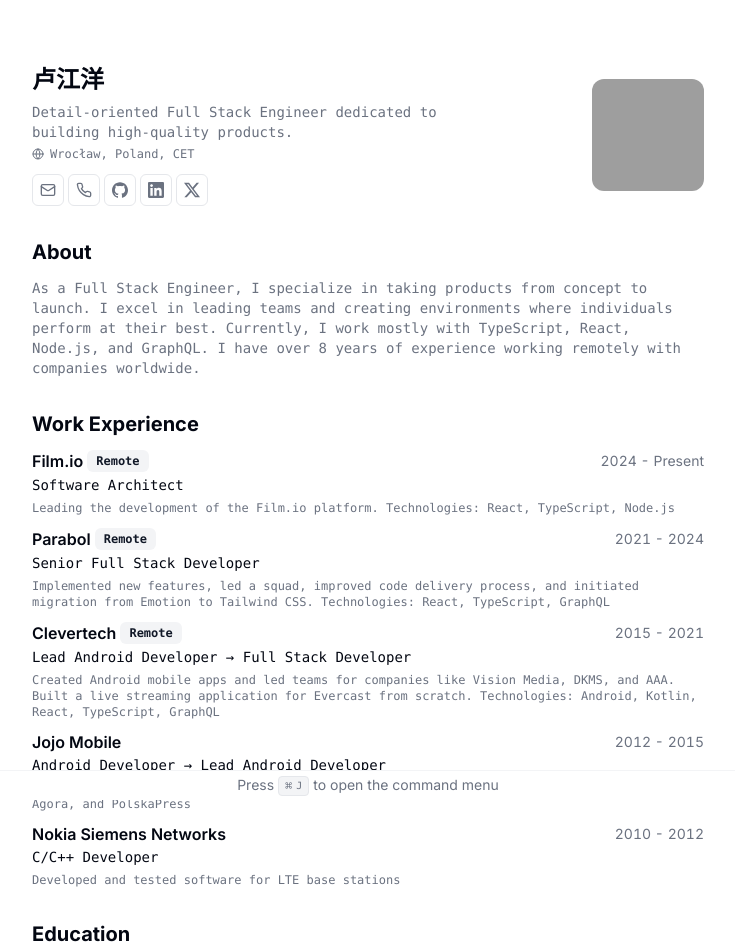
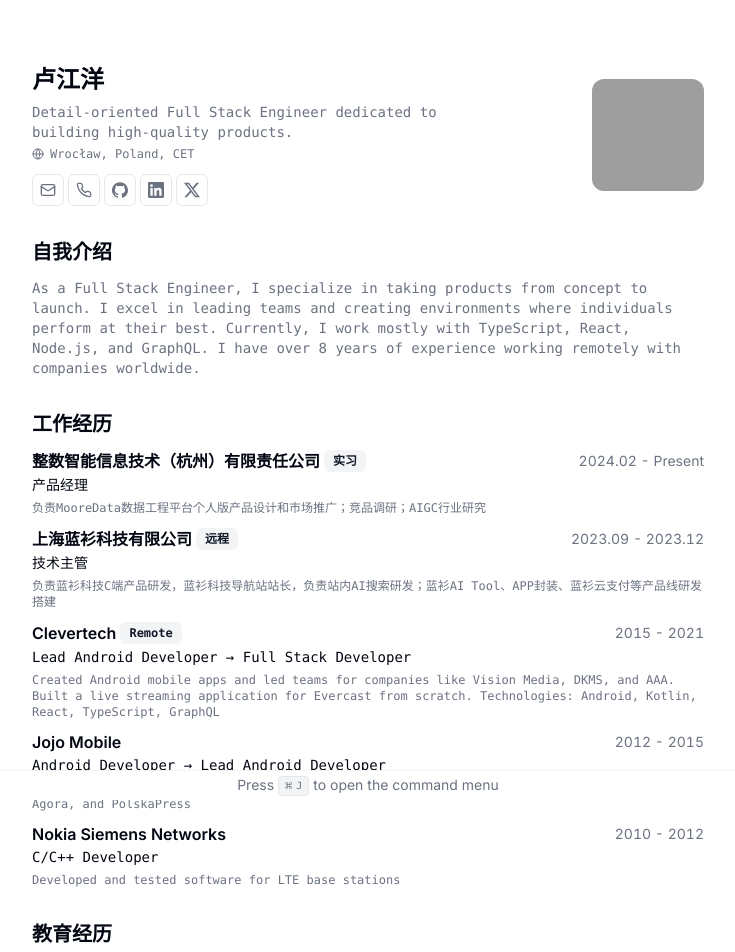
Before and after one commit to L4Walk/CV, a Next.js app: page / in a window 1280 px wide. Shown: the top 952 px of the page, without its empty margins (272-1007 px from the left). Built offline with nearby package versions, Linux system fonts and the light colour scheme; grey boxes are pictures that could not be loaded.

Commit message:
更新信息，更新为中文

```diff
--- a/src/app/page.tsx
+++ b/src/app/page.tsx
@@ -93,13 +93,13 @@ export default function Page() {
           </Avatar>
         </div>
         <Section>
-          <h2 className="text-xl font-bold">About</h2>
+          <h2 className="text-xl font-bold">自我介绍</h2>
           <p className="text-pretty font-mono text-sm text-muted-foreground print:text-[12px]">
             {RESUME_DATA.summary}
           </p>
         </Section>
         <Section>
-          <h2 className="text-xl font-bold">Work Experience</h2>
+          <h2 className="text-xl font-bold">工作经历</h2>
           {RESUME_DATA.work.map((work) => {
             return (
               <Card key={work.company}>
@@ -114,7 +114,7 @@ export default function Page() {
                         {work.badges.map((badge) => (
                           <Badge
                             variant="secondary"
-                            className="align-middle text-xs print:text-[8px] print:leading-tight print:px-1 print:py-0.5"
+                            className="align-middle text-xs print:px-1 print:py-0.5 print:text-[8px] print:leading-tight"
                             key={badge}
                           >
                             {badge}
@@ -139,7 +139,7 @@ export default function Page() {
           })}
         </Section>
         <Section>
-          <h2 className="text-xl font-bold">Education</h2>
+          <h2 className="text-xl font-bold">教育经历</h2>
           {RESUME_DATA.education.map((education) => {
             return (
               <Card key={education.school}>
@@ -161,7 +161,7 @@ export default function Page() {
           })}
         </Section>
         <Section>
-          <h2 className="text-xl font-bold">Skills</h2>
+          <h2 className="text-xl font-bold">技能</h2>
           <div className="flex flex-wrap gap-1">
             {RESUME_DATA.skills.map((skill) => {
               return (
@@ -174,7 +174,7 @@ export default function Page() {
         </Section>
 
         <Section className="print-force-new-page scroll-mb-16">
-          <h2 className="text-xl font-bold">Projects</h2>
+          <h2 className="text-xl font-bold">项目</h2>
           <div className="-mx-3 grid grid-cols-1 gap-3 print:grid-cols-3 print:gap-2 md:grid-cols-2 lg:grid-cols-3">
             {RESUME_DATA.projects.map((project) => {
               return (
--- a/src/data/resume-data.tsx
+++ b/src/data/resume-data.tsx
@@ -41,7 +41,7 @@ export const RESUME_DATA = {
       },
       {
         name: "LinkedIn",
-        url: "https://www.linkedin.com/in/bjarocki/",
+        url: "https://www.linkedin.com/in/%E6%B1%9F%E6%B4%8B-%E5%8D%A2-a68966293/",
         icon: LinkedInIcon,
       },
       {
@@ -73,26 +73,26 @@ export const RESUME_DATA = {
   ],
   work: [
     {
-      company: "Film.io",
-      link: "https://film.io",
-      badges: ["Remote"],
-      title: "Software Architect",
+      company: "整数智能信息技术（杭州）有限责任公司",
+      link: "https://molardata.com",
+      badges: ["实习"],
+      title: "产品经理",
       logo: ConsultlyLogo,
-      start: "2024",
+      start: "2024.02",
       end: null,
       description:
-        "Leading the development of the Film.io platform. Technologies: React, TypeScript, Node.js",
+        "负责MooreData数据工程平台个人版产品设计和市场推广；竞品调研；AIGC行业研究",
     },
     {
-      company: "Parabol",
+      company: "上海蓝衫科技有限公司",
       link: "https://parabol.co",
-      badges: ["Remote"],
-      title: "Senior Full Stack Developer",
+      badges: ["远程"],
+      title: "技术主管",
       logo: ParabolLogo,
-      start: "2021",
-      end: "2024",
+      start: "2023.09",
+      end: "2023.12",
       description:
-        "Implemented new features, led a squad, improved code delivery process, and initiated migration from Emotion to Tailwind CSS. Technologies: React, TypeScript, GraphQL",
+        "负责蓝衫科技C端产品研发，蓝衫科技导航站站长，负责站内AI搜索研发；蓝衫AI Tool、APP封装、蓝衫云支付等产品线研发搭建",
     },
     {
       company: "Clevertech",
```
